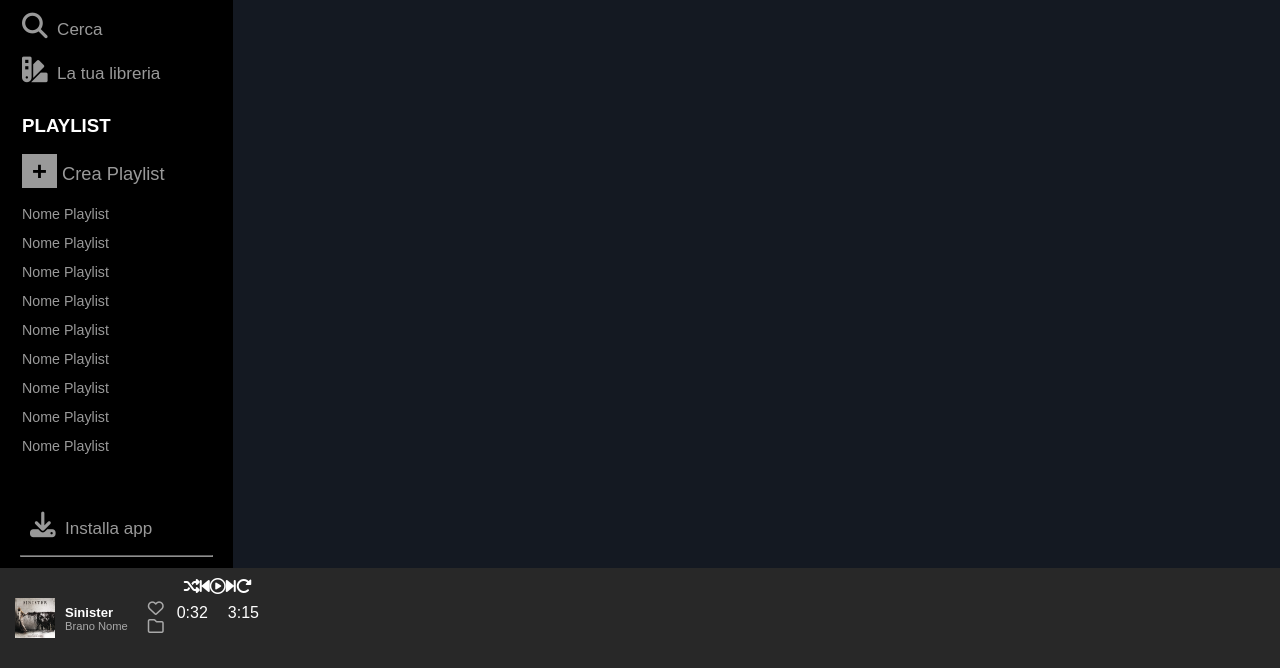
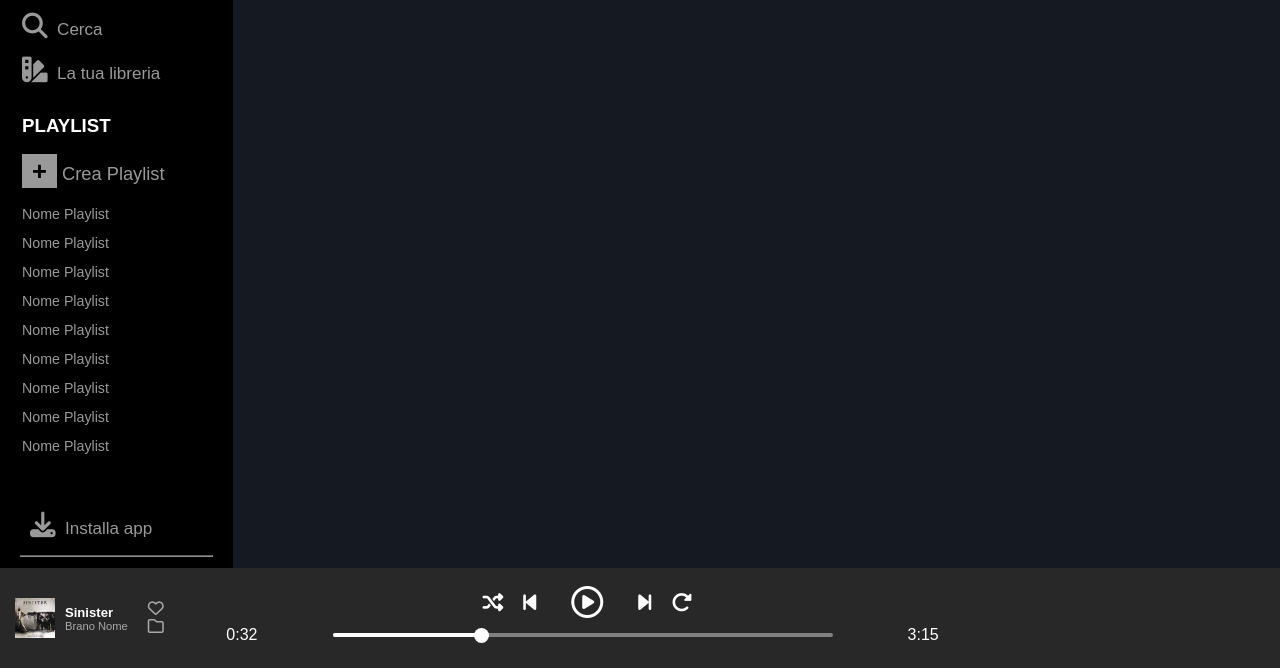
Before and after one commit to MattiaPlacido/html-css-spotifyweb, a plain HTML site: page index.html in a window 1280 px wide. Shown: the part 132-800 px from the top of the page. Drawn offline with Linux system fonts and the light colour scheme.

Commit message:
Player sezione 2 su 3

```diff
--- a/css/style.css
+++ b/css/style.css
@@ -167,6 +167,7 @@ a {
   display: flex;
   margin: 25px 10px;
   gap: 5px;
+  flex-grow: 0;
 }
 
 .now-playing-info {
@@ -190,23 +191,74 @@ a {
   padding: 5px;
 }
 
+.player-controls {
+  flex-grow: 2;
+  display: flex;
+  flex-direction: column;
+  justify-content: space-around;
+  padding: 20px;
+}
+
 .general-controls {
   display: flex;
   justify-content: space-evenly;
-  padding: 10px;
+  max-width: 200px;
+  align-self: center;
+  gap: 20px;
+}
+
+.general-controls * {
+  cursor: pointer;
+  font-size: 1.3rem;
+}
+.general-controls :nth-child(3) {
+  font-size: 2rem;
+  margin: -6px 15px 0;
 }
 
 .progress-bar-container {
   width: 100%;
   display: flex;
-  justify-content: center;
+  justify-content: space-around;
+  align-items: center;
   gap: 10px;
+  cursor: pointer;
 }
 
 .progress-bar-container > .progress-bar {
   height: 4px;
   background-color: grey;
   border-radius: 2px;
+  flex-grow: 1;
+  max-width: 500px;
+}
+
+.progress-bar-container > .progress-bar > .progress {
+  width: 30%;
+  height: 100%;
+  background-color: white;
+  border-radius: 2px;
+  position: relative;
+}
+
+.progress-bar-container:hover > .progress-bar > .progress {
+  background-color: greenyellow;
+}
+
+.progress-bar-container > .progress-bar > .progress::after {
+  content: "";
+  position: absolute;
+  width: 15px;
+  height: 15px;
+  border-radius: 50%;
+  background-color: white;
+  top: -5px;
+  right: -6px;
+}
+
+.player-refs {
+  flex-shrink: 0;
+  flex-grow: 1;
 }
 
 /* MEDIA */
--- a/index.html
+++ b/index.html
@@ -111,14 +111,12 @@
                 <i class="fa-solid fa-forward-step"></i>
                 <i class="fa-solid fa-rotate-right"></i>
             </div>
-            <div class="song-controls">
-                <div class="progress-bar-container">
-                    <span>0:32</span>
-                    <div class="progress-bar">
-                        <div class="progress"></div>
-                    </div>
-                    <span>3:15</span>
+            <div class="progress-bar-container">
+                <span>0:32</span>
+                <div class="progress-bar">
+                    <div class="progress"></div>
                 </div>
+                <span>3:15</span>
             </div>
         </div>
         <div class="player-refs"></div>
```
